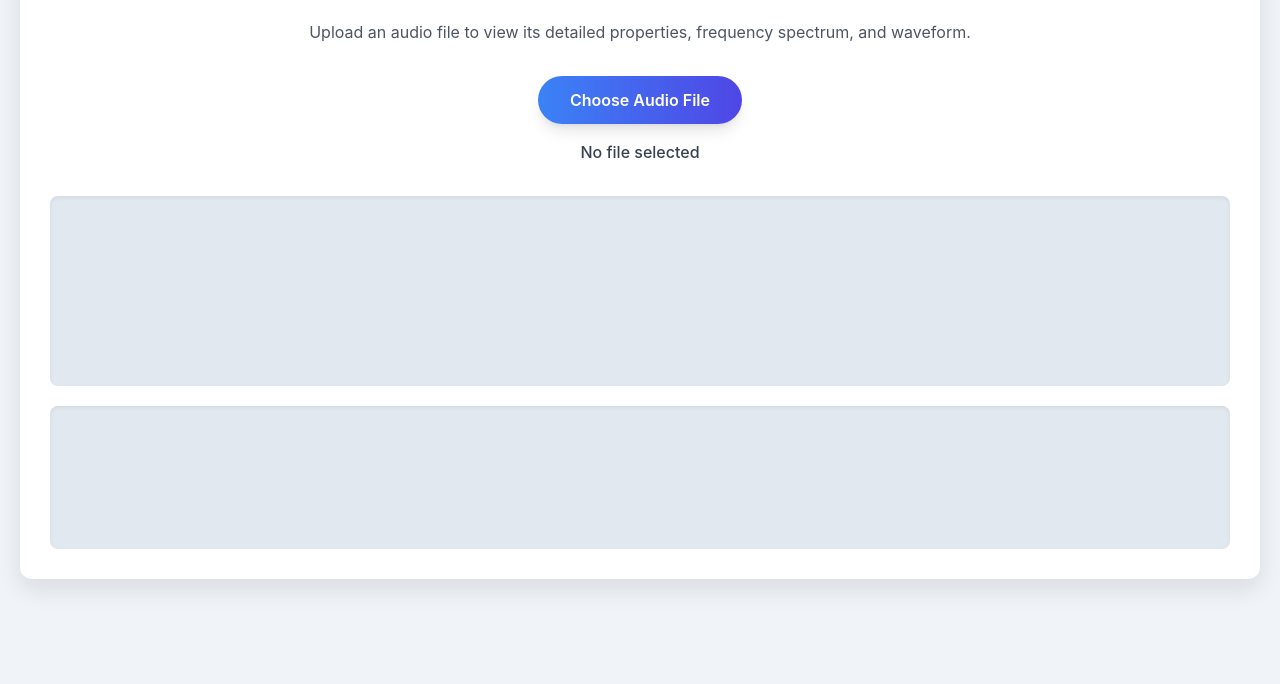
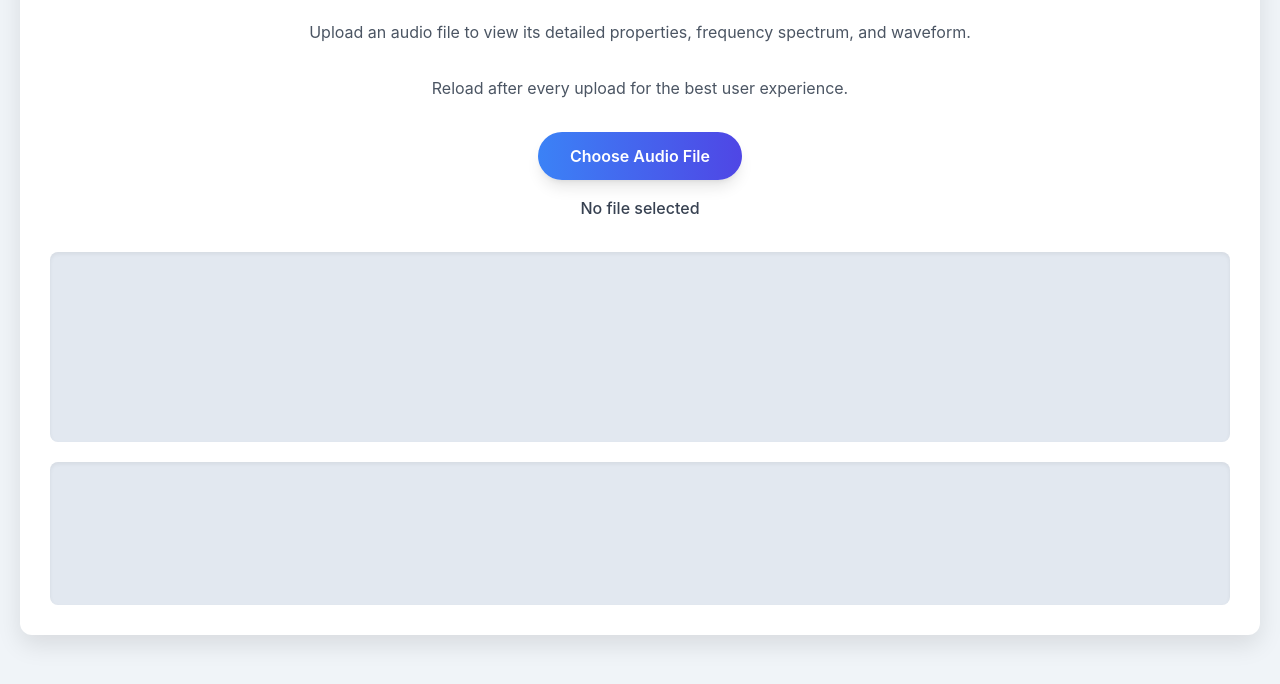
Before and after one commit to Abdur-Rahman-0517/Sites, a plain HTML site: page Tools/FreqLens/index.html in a window 1280 px wide. Shown: the part 94-778 px from the top of the page. Drawn offline with nearby package versions, Linux system fonts and the light colour scheme.

Commit message:
Update index.html

```diff
--- a/Tools/FreqLens/index.html
+++ b/Tools/FreqLens/index.html
@@ -134,7 +134,7 @@
     <div class="container">
         <h1 class="text-4xl font-extrabold text-center mb-6 text-gray-800">FreqLens - Audio Analyzer By Abdur Rahman</h1>
         <p class="text-center text-gray-600 mb-8">Upload an audio file to view its detailed properties, frequency spectrum, and waveform.</p>
-
+        <p class="text-center text-gray-600 mb-8">Reload after every upload for the best user experience.
         <!-- Audio file input section -->
         <div class="flex flex-col items-center mb-8">
             <label for="audioFile" class="bg-gradient-to-r from-blue-500 to-indigo-600 text-white font-semibold py-3 px-8 rounded-full shadow-lg hover:shadow-xl transform hover:-translate-y-1 transition-all duration-300 cursor-pointer">
```
